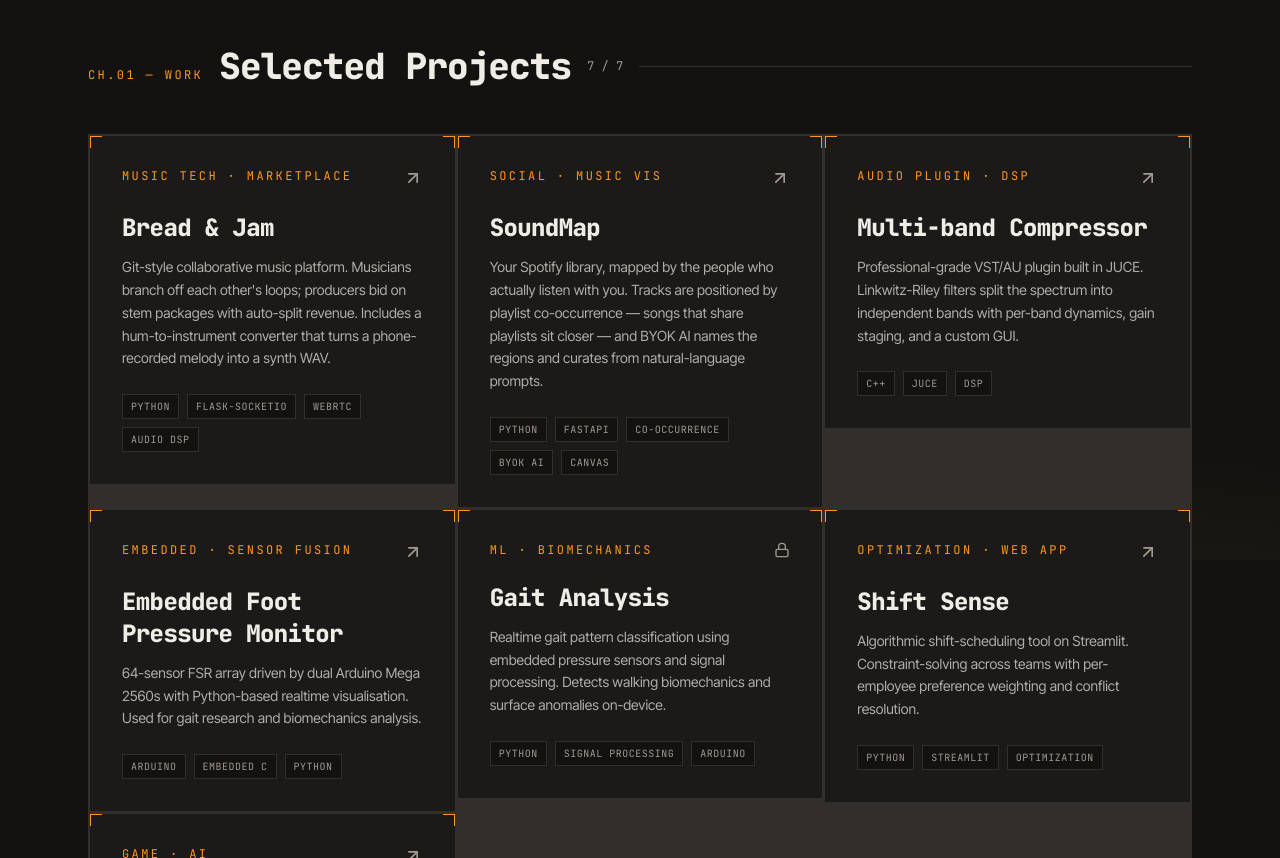
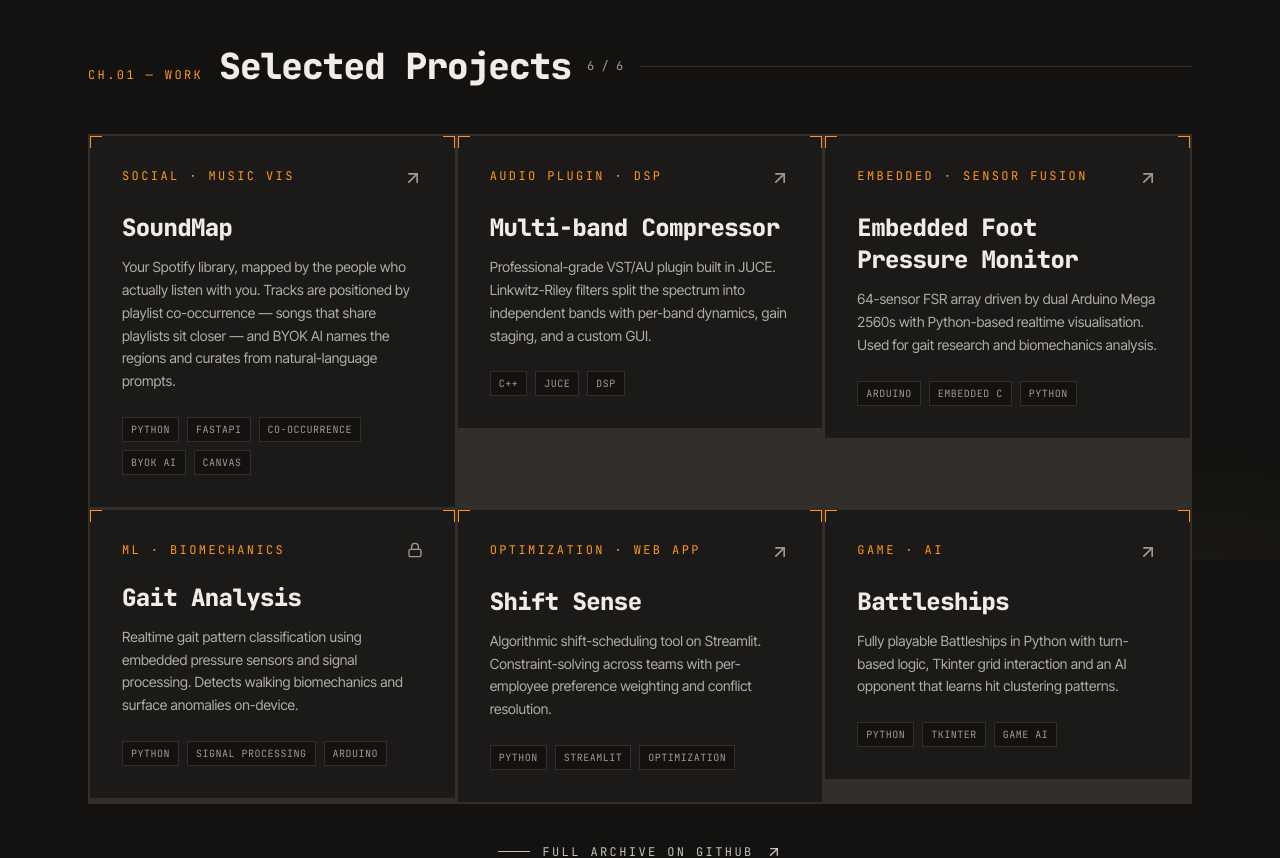
Before and after one commit to Avinash-glitch/portfolio, a React (Vite) app: page / in a window 1280 px wide. Shown: the part 1040-1898 px from the top of the page. Built offline with nearby package versions, Linux system fonts and the light colour scheme; the HTML template or start-up script is replaced by a standard one.

Commit message:
Update featured portfolio projects

```diff
--- a/src/data/portfolio.ts
+++ b/src/data/portfolio.ts
@@ -8,14 +8,6 @@ export type Project = {
 };
 
 export const projects: Project[] = [
-  {
-    title: "Bread & Jam",
-    description: "Git-style collaborative music platform. Musicians branch off each other's loops; producers bid on stem packages with auto-split revenue. Includes a hum-to-instrument converter that turns a phone-recorded melody into a synth WAV.",
-    tech: ["Python", "Flask-SocketIO", "WebRTC", "Audio DSP"],
-    link: "https://github.com/Avinash-glitch/bread-and-jam",
-    featured: true,
-    signal: "MUSIC TECH · MARKETPLACE",
-  },
   {
     title: "SoundMap",
     description: "Your Spotify library, mapped by the people who actually listen with you. Tracks are positioned by playlist co-occurrence — songs that share playlists sit closer — and BYOK AI names the regions and curates from natural-language prompts.",
```
